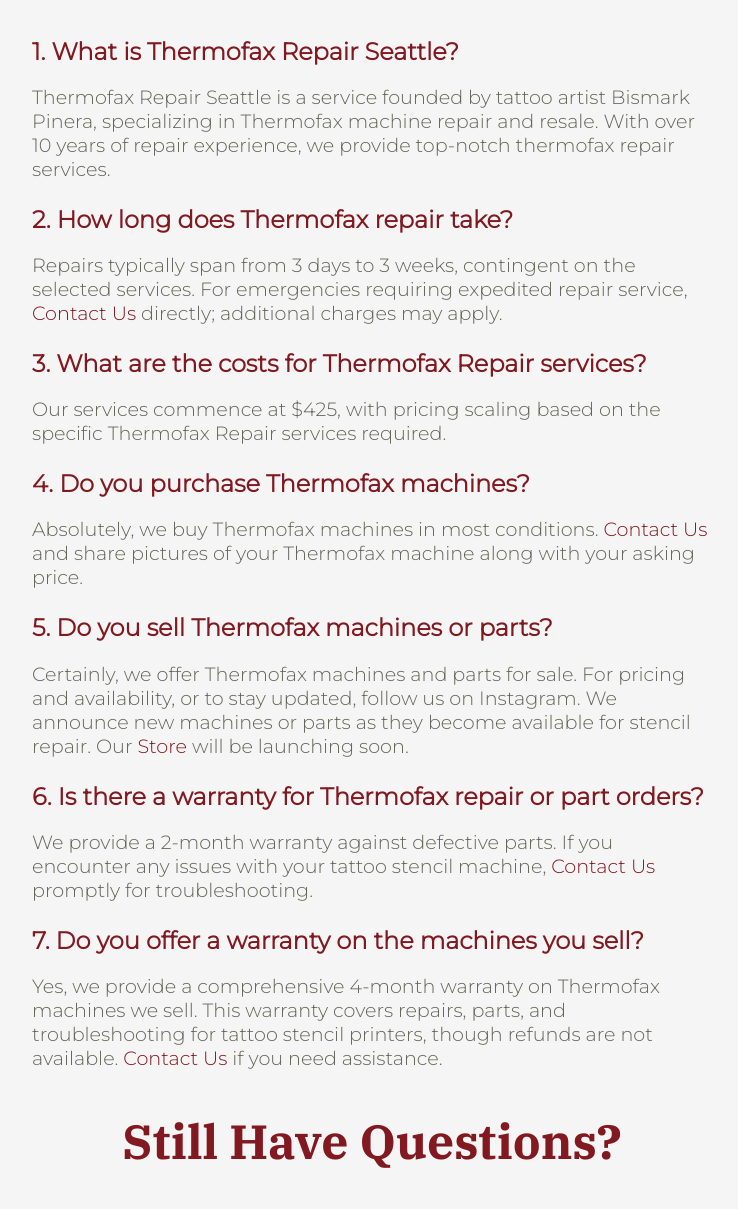
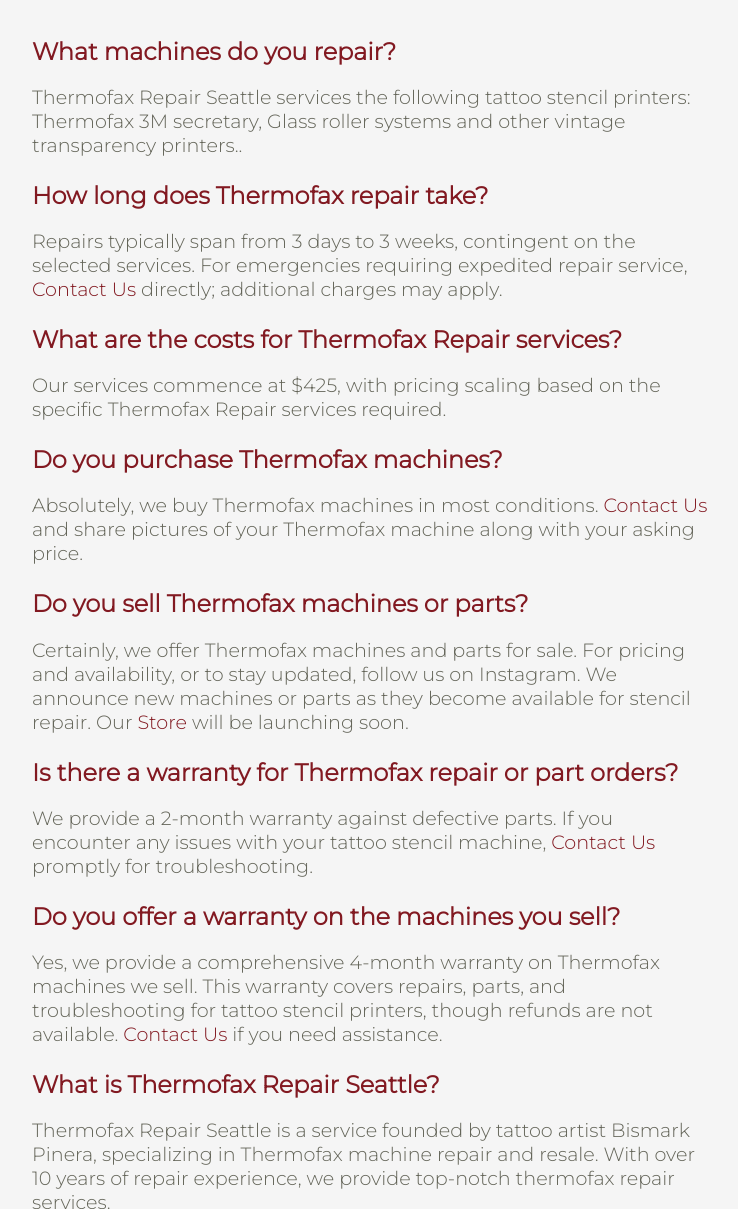
Before and after one commit to ciancimino/thermofaxrepairs.com, a plain HTML site: page faq.html in a window 1280 px wide. Shown: the part 329-1538 px from the top of the page, without its empty margins (268-1006 px from the left). Drawn offline with Linux system fonts and the light colour scheme.

Commit message:
updates faq and repair sections

```diff
--- a/faq.html
+++ b/faq.html
@@ -37,32 +37,36 @@
     <section>
         <h2 class="about-title" id="faq">FAQ's</h2>
         <div class="faq">
-            <p class="question">1. What is Thermofax Repair Seattle?</p>
-            <p class="answer">Thermofax Repair Seattle is a service founded by tattoo artist Bismark Pinera, specializing in Thermofax machine repair and resale. With over 10 years of repair experience, we provide top-notch thermofax repair services.</p>
+            <p class="question">What machines do you repair?</p>
+            <p class="answer">Thermofax Repair Seattle services the following tattoo stencil printers: Thermofax 3M secretary, Glass roller systems and other vintage transparency printers..</p>
         </div>
         <div class="faq">
-            <p class="question">2. How long does Thermofax repair take?</p>
+            <p class="question">How long does Thermofax repair take?</p>
             <p class="answer">Repairs typically span from 3 days to 3 weeks, contingent on the selected services. For emergencies requiring expedited repair service, <a href="contact.html">Contact Us</a> directly; additional charges may apply.</p>
         </div>
         <div class="faq">
-            <p class="question">3. What are the costs for Thermofax Repair services?</p>
+            <p class="question">What are the costs for Thermofax Repair services?</p>
             <p class="answer">Our services commence at $425, with pricing scaling based on the specific Thermofax Repair services required.</p>
         </div>
         <div class="faq">
-            <p class="question">4. Do you purchase Thermofax machines?</p>
+            <p class="question">Do you purchase Thermofax machines?</p>
             <p class="answer">Absolutely, we buy Thermofax machines in most conditions. <a href="contact.html">Contact Us</a> and share pictures of your Thermofax machine along with your asking price.</p>
         </div>
         <div class="faq">
-            <p class="question">5. Do you sell Thermofax machines or parts?</p>
+            <p class="question">Do you sell Thermofax machines or parts?</p>
             <p class="answer">Certainly, we offer Thermofax machines and parts for sale. For pricing and availability, or to stay updated, follow us on Instagram. We announce new machines or parts as they become available for stencil repair. Our <a href="store.html">Store</a> will be launching soon.</p>
         </div>
         <div class="faq">
-            <p class="question">6. Is there a warranty for Thermofax repair or part orders?</p>
+            <p class="question">Is there a warranty for Thermofax repair or part orders?</p>
             <p class="answer">We provide a 2-month warranty against defective parts. If you encounter any issues with your tattoo stencil machine, <a href="contact.html">Contact Us</a> promptly for troubleshooting.</p>
         </div>
         <div class="faq">
-            <p class="question">7. Do you offer a warranty on the machines you sell?</p>
+            <p class="question">Do you offer a warranty on the machines you sell?</p>
             <p class="answer">Yes, we provide a comprehensive 4-month warranty on Thermofax machines we sell. This warranty covers repairs, parts, and troubleshooting for tattoo stencil printers, though refunds are not available. <a href="contact.html">Contact Us</a> if you need assistance.</p>
+        </div>
+        <div class="faq">
+            <p class="question">What is Thermofax Repair Seattle?</p>
+            <p class="answer">Thermofax Repair Seattle is a service founded by tattoo artist Bismark Pinera, specializing in Thermofax machine repair and resale. With over 10 years of repair experience, we provide top-notch thermofax repair services.</p>
         </div>
     </section>
     <section>
```
Also changed, not shown: repair.html (+1 -4 lines).
